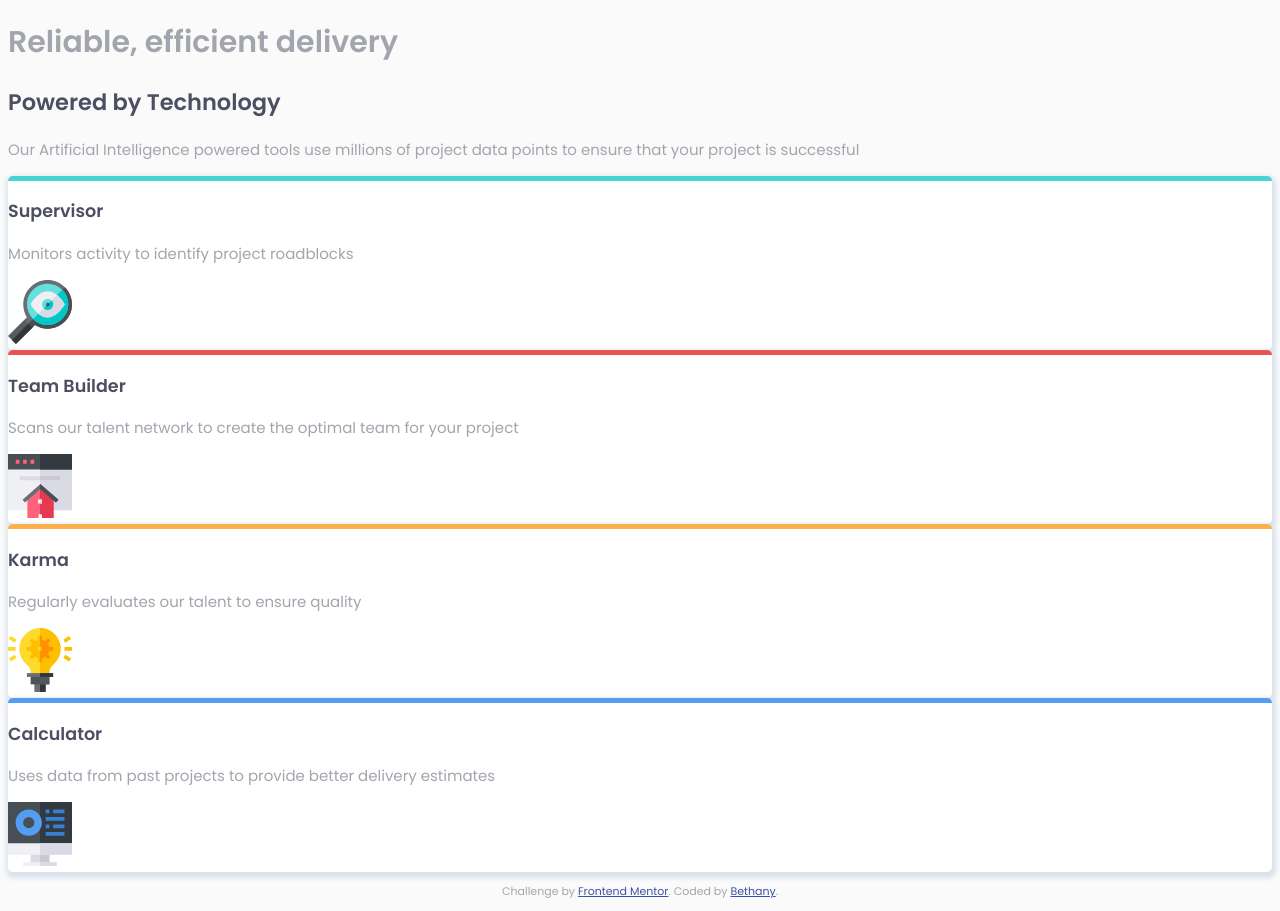
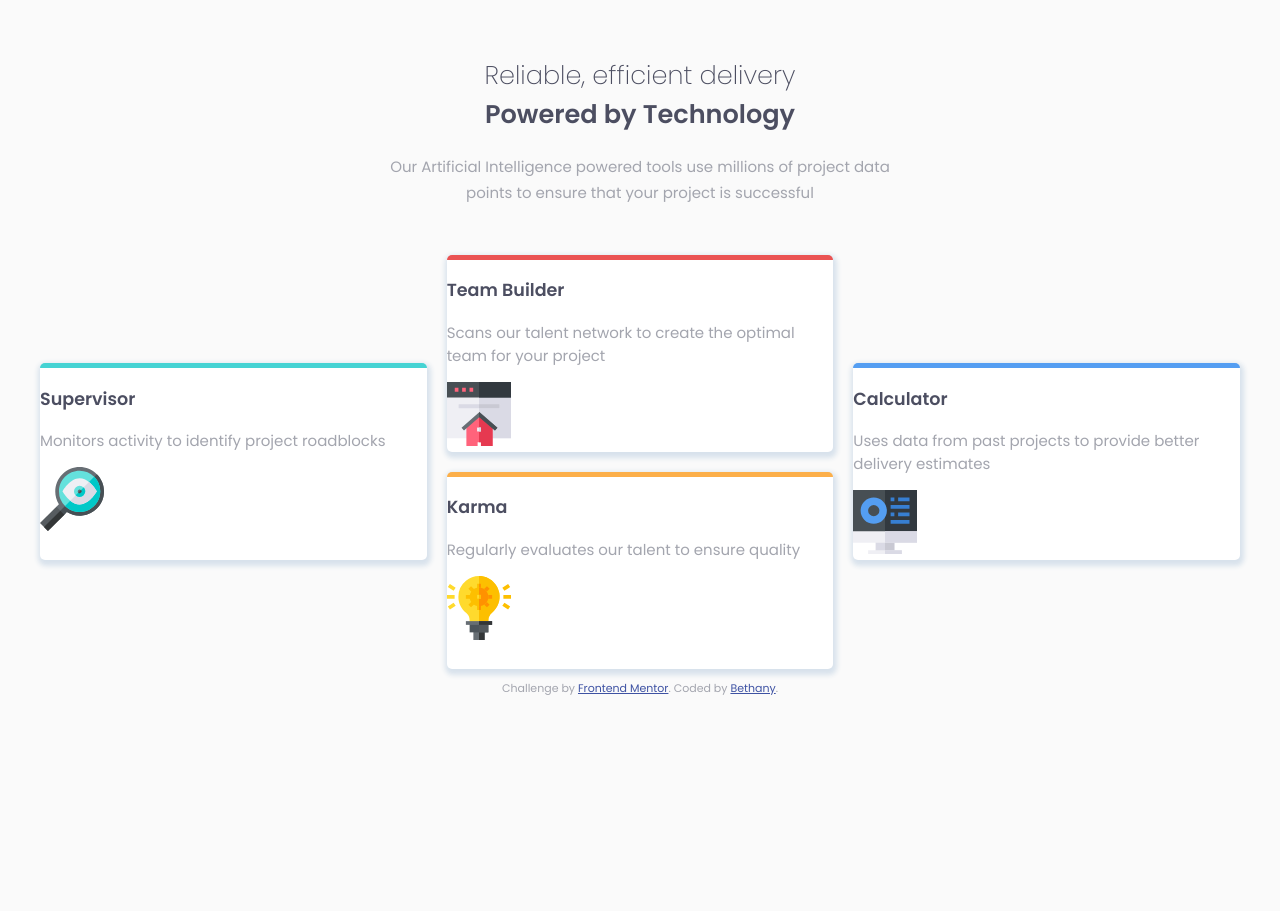
Before and after one commit to whimsicurl-creations/fm-four-card, a plain HTML site: page index.html in a window 1280 px wide. After the commit the page ends 800 px from the top, so only its background shows below. Drawn offline with Linux system fonts and the light colour scheme.

Commit message:
Style text-wrapper and set grid for cards

```diff
--- a/css/main.css
+++ b/css/main.css
@@ -1,3 +1,4 @@
+/* GLOBAL VARIABLES */
 :root {
     --text: 'Poppins', sans-serif;
     --red: hsl(0, 78%, 62%);
@@ -9,6 +10,7 @@
     --vltgray: hsl(0, 0%, 98%);
 }
 
+/* GLOBAL STYLES */
 body {
     font-size: 15px;
     font-family: var(--text);
@@ -20,6 +22,32 @@ h2, h3 {
     color: var(--vdkblue);
 }
 
+/* TEXT WRAPPER STYLES */
+.text-wrapper {
+    margin: 0 auto;
+    text-align: center;
+    padding: 3rem 20px;
+}
+
+h1 {
+    font-weight: 200;
+    font-size: 1.6rem;
+    color: var(--vdkblue);
+    margin: 0;
+}
+
+h2 {
+    font-size: 1.6rem;
+    margin: 0;
+}
+
+.text-wrapper p {
+    max-width: 500px;
+    margin: 20px auto 0;
+    line-height: 1.75;
+}
+
+/* CARD STYLES */
 .card {
     background: white;
     border-radius: 5px;
@@ -27,6 +55,7 @@ h2, h3 {
     border-top: 5px solid var(--vdkblue);
 }
 
+/* BORDER COLORS */
 .one {
     border-color: var(--cyan);
 }
@@ -42,3 +71,38 @@ h2, h3 {
 .four {
     border-color: var(--blue);
 }
+
+/* CARD GRID STYLES */
+.card-wrapper {
+    display: grid;
+    max-width: 1200px;
+    margin: 0 auto;
+    grid-gap: 20px;
+    /* grid-template-columns: 1fr; */
+    grid-auto-flow: column;
+    grid-template-columns: repeat(3, 1fr);
+    grid-template-rows: repeat(4, 1fr);
+    grid-template-areas:
+        ". two ."
+        "one two four"
+        "one three four"
+        ". three . ";
+}
+
+/* @media (min-width: ____) */
+
+.one {
+    grid-area: one;
+}
+
+.two {
+    grid-area: two;
+}
+
+.three {
+    grid-area: three;
+}
+
+.four {
+    grid-area: four;
+}
--- a/index.html
+++ b/index.html
@@ -20,11 +20,14 @@
 </head>
 <body>
 
+  <div class="text-wrapper">
     <h1>Reliable, efficient delivery</h1>
     <h2>Powered by Technology</h2>
 
     <p>Our Artificial Intelligence powered tools use millions of project data points to ensure that your project is successful</p>
+  </div>
 
+  <div class="card-wrapper">
     <div class="card one">
       <h3>Supervisor</h3>
       <p>Monitors activity to identify project roadblocks</p>
@@ -48,6 +51,7 @@
       <p>Uses data from past projects to provide better delivery estimates</p>
       <img src="images/icon-calculator.svg" alt="Calculator Icon">
     </div>
+  </div>
 
 
   <footer>
```
Lines whose indentation alone changed are shown as unchanged.
